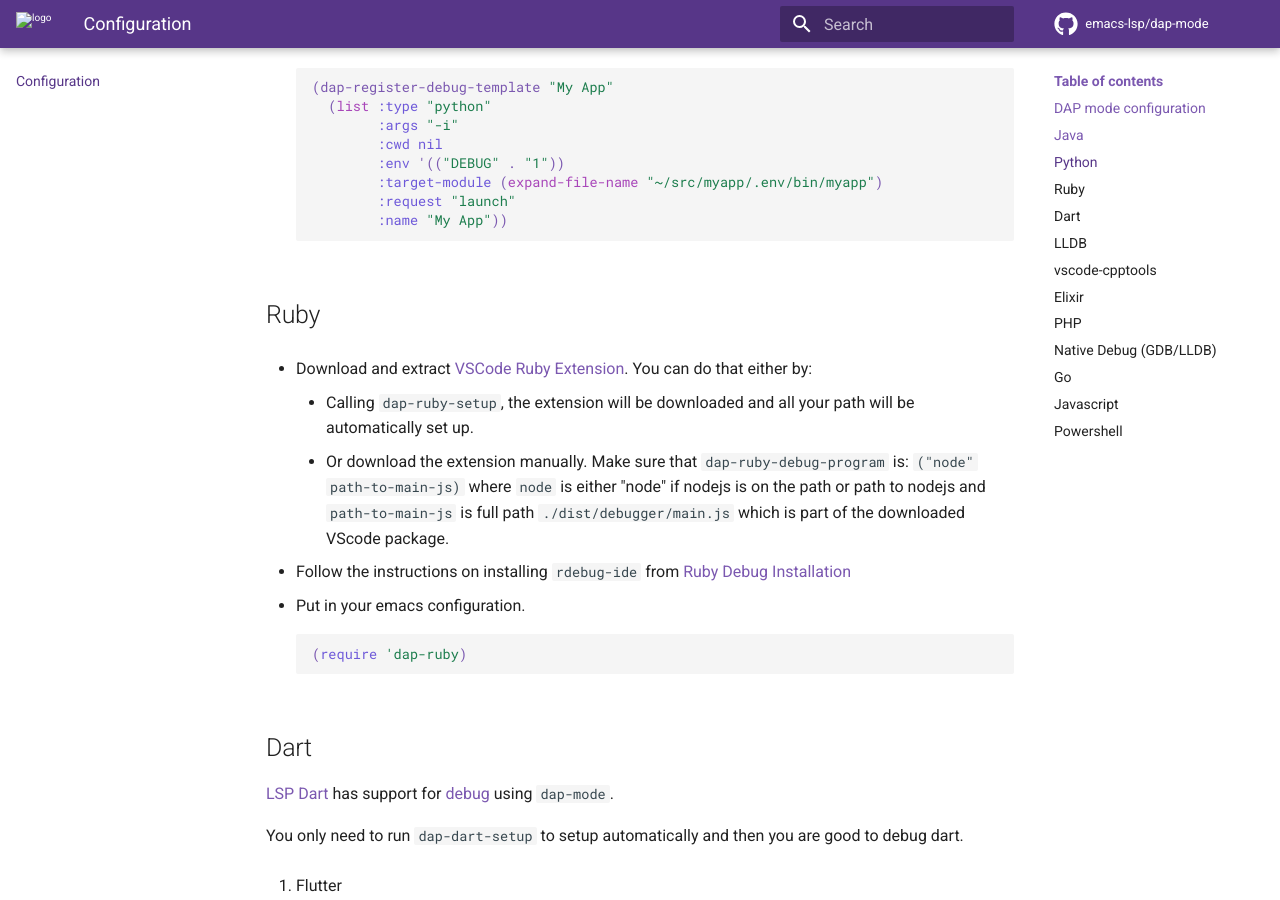
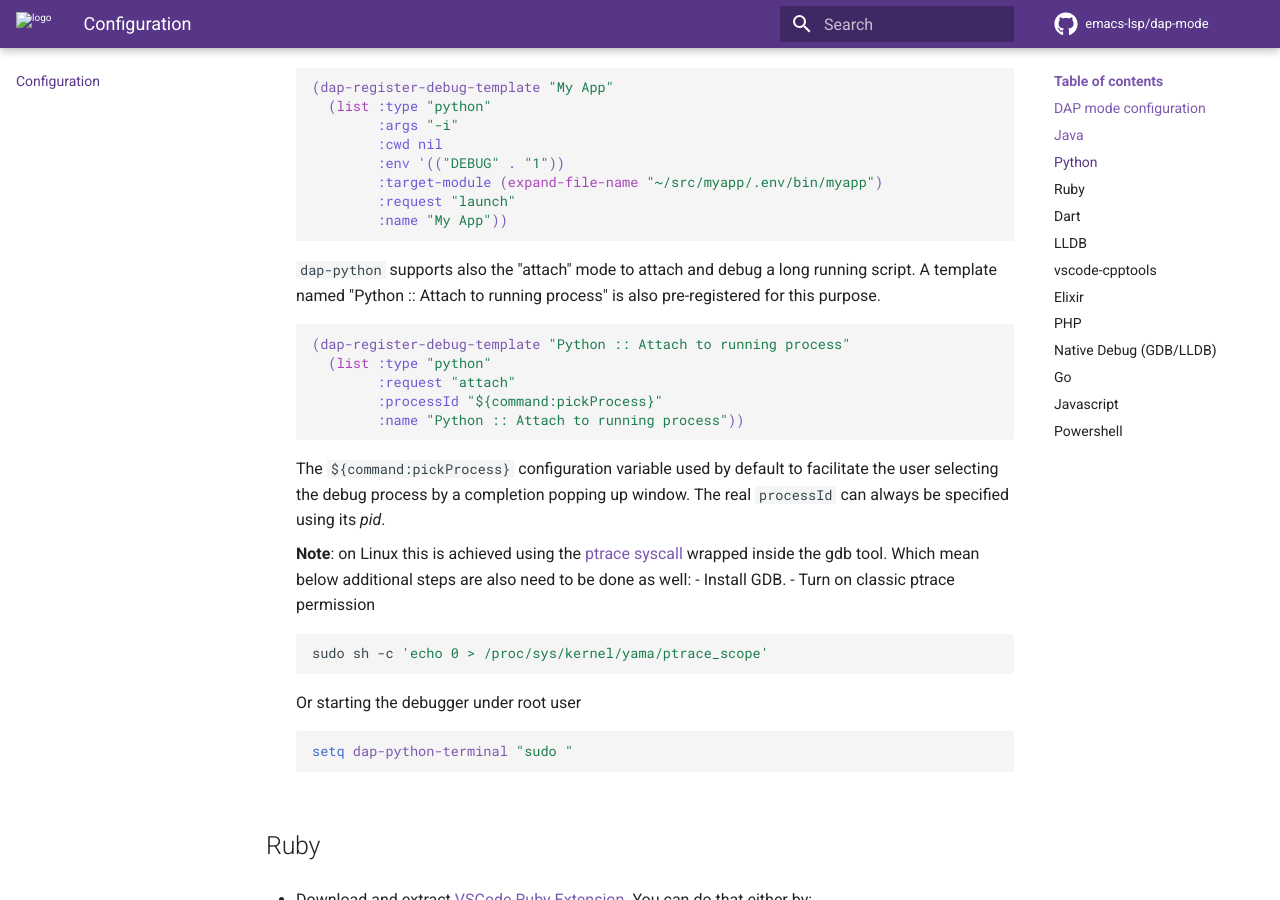
Before and after one commit to emacs-lsp/dap-mode, an MkDocs documentation site: the page built from docs/page/configuration.md, in a window 1280 px wide and 900 px high, scrolled down 2135 px. Built offline with MkDocs 1.6.1 and Material for MkDocs 9.7.7, drawn with Linux system fonts in a browser that asks for light colours; comment, search, counter and statistics services are not loaded.

Commit message:
dap-python: Support attach mode
- New configuration attribute `processId` is added.
  This name is picked to provide a consistent interface for both debugpy
  and ptvsd as well as make it works with launch.json naturally.

````diff
--- a/docs/page/configuration.md
+++ b/docs/page/configuration.md
@@ -108,6 +108,31 @@
             :request "launch"
             :name "My App"))
     ```
+
+    `dap-python` supports also the "attach" mode to attach and debug a long running script.
+    A template named "Python :: Attach to running process" is also pre-registered for this purpose.
+    ```elisp
+    (dap-register-debug-template "Python :: Attach to running process"
+      (list :type "python"
+            :request "attach"
+            :processId "${command:pickProcess}"
+            :name "Python :: Attach to running process"))
+    ```
+    The `${command:pickProcess}` configuration variable used by default to facilitate the user
+    selecting the debug process by a completion popping up window. The real `processId` can
+    always be specified using its *pid*.
+
+    **Note**: on Linux this is achieved using the [ptrace syscall](https://www.man7.org/linux/man-pages/man2/ptrace.2.html "ptrace syscall man page")
+    wrapped inside the gdb tool. Which mean below additional steps are also need to be done as well:
+      - Install GDB.
+      - Turn on classic ptrace permission
+        ```bash
+        sudo sh -c 'echo 0 > /proc/sys/kernel/yama/ptrace_scope'
+        ```
+        Or starting the debugger under root user
+        ```elisp
+        setq dap-python-terminal "sudo "
+        ```
 
 ## Ruby
 
````
Also changed, not shown: 1 other file.
